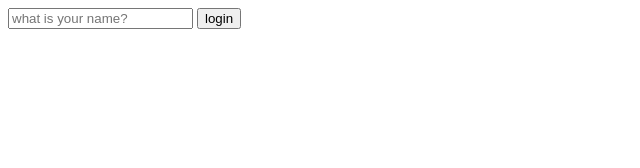
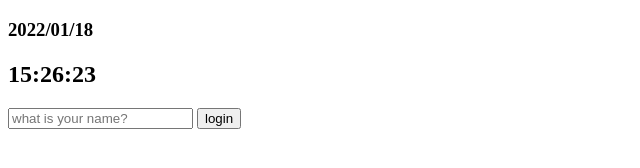
Before and after one commit to soyoonjeong/javascript_basic, a plain HTML site: page momentum/index.html in a window 1280 px wide. Shown: the whole page, without its empty margins (0-640 px from the left). Drawn offline with Linux system fonts and the light colour scheme.

Commit message:
add clock

```diff
--- a/momentum/index.html
+++ b/momentum/index.html
@@ -8,11 +8,14 @@
         <title>Momentum</title>
     </head>
     <body>
+        <h3 id="today"></h3>
+        <h2 id="clock"></h2>
         <form id='login-form' class="hidden">
             <input required maxlength=15 type='text' placeholder="what is your name?">
             <button>login</button>
         </form>
         <h1 id="greeting" class='hidden'></h1>
         <script src="js/greetings.js"></script>
+        <script src="js/clock.js"></script>
     </body>
 </html>
--- /dev/null
+++ b/momentum/js/clock.js
@@ -0,0 +1,15 @@
+const clock = document.querySelector("#clock");
+
+function getClock(){
+    const date = new Date();
+    const month = String(date.getMonth()+1).padStart(2,"0");
+    const day = String(date.getDate()).padStart(2,"0");
+    const hours = String(date.getHours()).padStart(2,"0");
+    const minutes = String(date.getMinutes()).padStart(2,"0");
+    const seconds = String(date.getSeconds()).padStart(2,"0");
+    clock.innerText = `${hours}:${minutes}:${seconds}`;
+    today.innerText = `${date.getFullYear()}/${month}/${day}`
+}
+
+getClock();
+setInterval(getClock, 1000);
```
